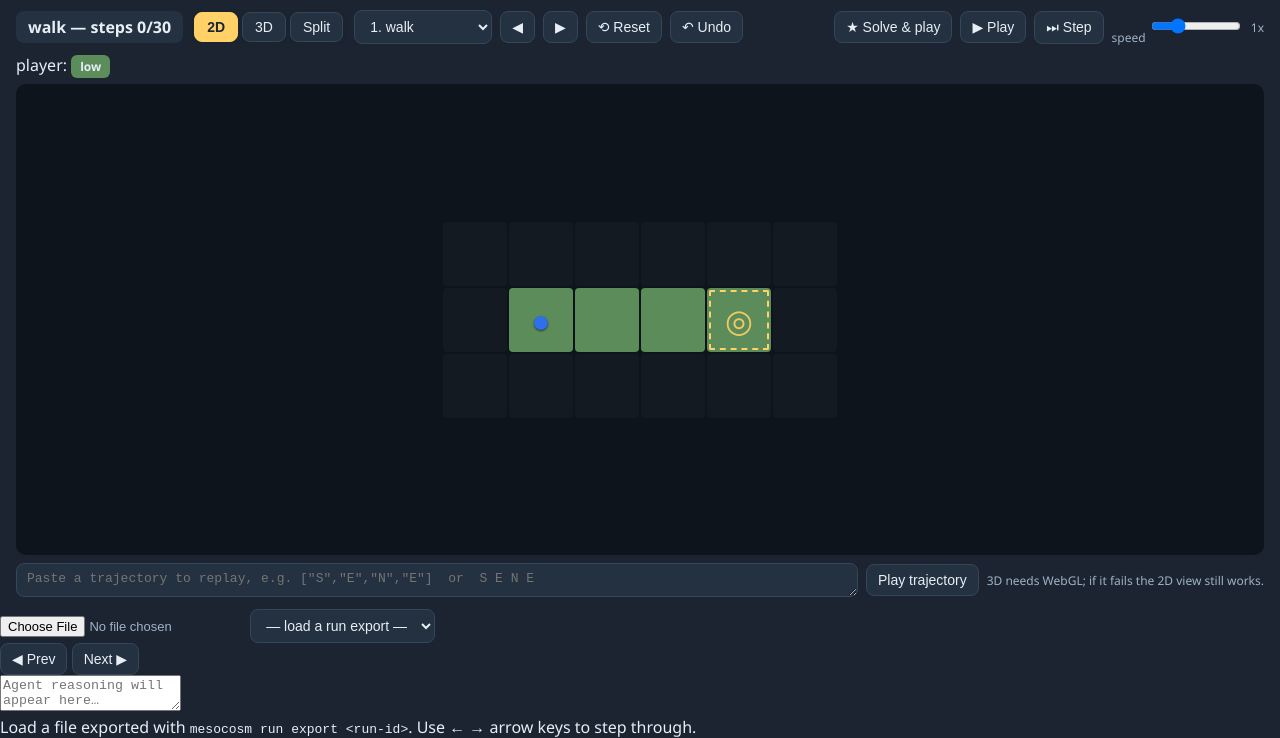
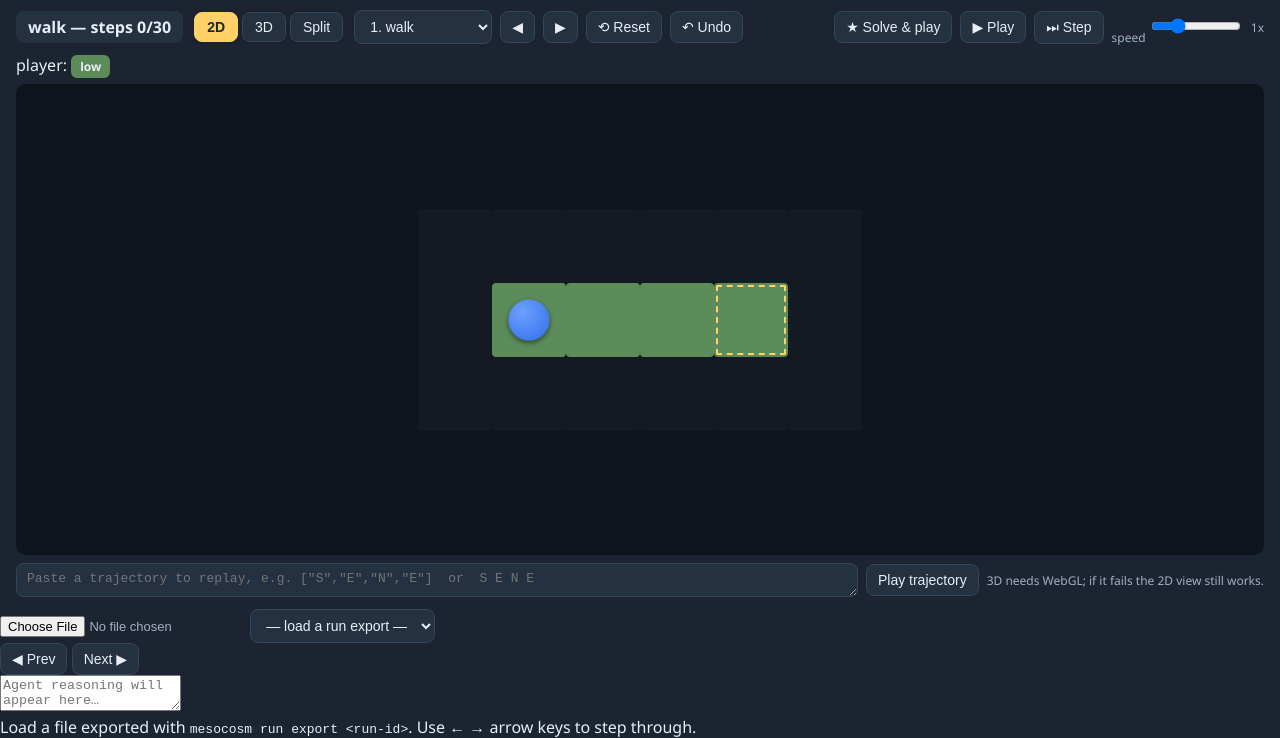
Before and after one commit to jvarzali/Sokoban-Environment, a plain HTML site: page frontend/index.html in a window 1280 px wide. Shown: the part 62-800 px from the top of the page. Drawn offline with nearby package versions, Linux system fonts and the light colour scheme.

Commit message:
improved visuals and animation in 2d

```diff
--- a/frontend/app.js
+++ b/frontend/app.js
@@ -29,7 +29,7 @@ function loadMap(i) {
   engine = new Sokoban(MAPS[mapIndex]);
   history = [];
   $("mapSelect").value = String(mapIndex);
-  view2d.render(engine);
+  view2d.build(engine);
   if (view3d) view3d.build(engine);
   updateHud(null);
 }
@@ -40,7 +40,7 @@ function doMove(dir, animated) {
   const ok = engine.move(dir);
   if (!ok) { if (!playing) flash(); return false; }
   history.push(before);
-  view2d.render(engine);
+  if (animated) view2d.animate(before); else view2d.build(engine);
   if (view3d) { if (animated) view3d.animate(before); else view3d.build(engine); }
   updateHud(null);
   if (engine.won) stopPlayback();
@@ -51,7 +51,7 @@ function undo() {
   stopPlayback();
   if (!history.length) return;
   engine.restore(history.pop());
-  view2d.render(engine);
+  view2d.build(engine);
   if (view3d) view3d.build(engine);
   updateHud(null);
 }
@@ -94,7 +94,7 @@ function setMode(m) {
     b.classList.toggle("active", b.dataset.mode === m));
   // views need a re-measure once their panel is visible
   requestAnimationFrame(() => {
-    view2d.render(engine);
+    view2d.build(engine);
     if (view3d) view3d.resize();
   });
 }
@@ -169,7 +169,9 @@ function init() {
   $("speed").addEventListener("input", (e) => {
     speed = Number(e.target.value);
     $("speedVal").textContent = `${speed}x`;
-    if (view3d) view3d.moveDur = Math.min(0.32, (interval() * 0.9) / 1000);
+    const dur = Math.min(0.32, (interval() * 0.9) / 1000);
+    view2d.moveDur = dur;
+    if (view3d) view3d.moveDur = dur;
   });
   $("playTraj").addEventListener("click", () => {
     const raw = $("traj").value.trim();
@@ -190,7 +192,7 @@ function init() {
     if (dir) { e.preventDefault(); if (!playing) doMove(dir, true); }
   });
   window.addEventListener("resize", () => {
-    view2d.render(engine);
+    view2d.build(engine);
     if (view3d) view3d.resize();
   });
 
--- a/frontend/index.html
+++ b/frontend/index.html
@@ -45,19 +45,32 @@
   #viewport { position: relative; width: 100%; height: 100%; }
   #viewport canvas { display: block; }
 
-  #board { display: grid; gap: 2px; }
-  .tile { display: flex; align-items: center; justify-content: center; border-radius: 4px; position: relative; line-height: 1; user-select: none; }
-  .low { background: var(--low); }
-  .high { background: var(--high); box-shadow: inset 0 3px 0 rgba(255,255,255,.18), inset 0 -4px 6px rgba(0,0,0,.35); }
-  .wall { background: var(--wall); }
-  .goal { outline: 2px dashed var(--accent); outline-offset: -4px; }
-  .player { color: var(--player); text-shadow: 0 1px 2px rgba(0,0,0,.6); }
-  .player.phigh { color: #7fb0ff; }
-  .box { color: var(--box); filter: drop-shadow(0 2px 1px rgba(0,0,0,.5)); }
-  .box.onhigh { color: #4a2c12; }
-  .tile.onbox { box-shadow: inset 0 0 0 3px var(--box); }   /* player standing on a box */
-  .ramp { color: #2a2a2a; font-weight: 700; opacity: .85; }
-  .goalring { color: var(--accent); opacity: .9; }
+  #board { position: relative; }
+  /* static terrain tiles */
+  .t2d { position: absolute; border-radius: 4px; box-sizing: border-box; }
+  .t2d.low { background: var(--low); }
+  .t2d.high { background: var(--high); box-shadow: inset 0 3px 0 rgba(255,255,255,.18), inset 0 -4px 6px rgba(0,0,0,.35); }
+  .t2d.wall { background: var(--wall); }
+  .t2d.goal { outline: 2px dashed var(--accent); outline-offset: -4px; }
+  /* moving entities (absolutely positioned, slide via transform transitions) */
+  .e2d { position: absolute; left: 0; top: 0; will-change: transform; }
+  .box2d {
+    background: var(--box); border-radius: 6px;
+    box-shadow: inset 0 4px 0 rgba(255,255,255,.16), inset 0 -6px 9px rgba(0,0,0,.42), 0 2px 4px rgba(0,0,0,.45);
+    z-index: 2;
+  }
+  .box2d.onhigh { background: #5e3a1b; }
+  .player2d {
+    border-radius: 50%; z-index: 3;
+    background: radial-gradient(circle at 35% 30%, #6ea0ff, var(--player));
+    box-shadow: 0 2px 5px rgba(0,0,0,.55);
+  }
+  .player2d.phigh { background: radial-gradient(circle at 35% 30%, #cfe0ff, #7fb0ff); }
+  .ramp2d {
+    display: flex; align-items: center; justify-content: center;
+    background: #6b7785; color: #1a2330; font-weight: 800; border-radius: 5px; z-index: 1;
+    box-shadow: inset 0 2px 0 rgba(255,255,255,.18), 0 1px 2px rgba(0,0,0,.4);
+  }
 
   .traj { display: flex; gap: 8px; align-items: center; padding: 8px 16px 12px; }
   .traj textarea {
--- a/frontend/view2d.js
+++ b/frontend/view2d.js
@@ -1,62 +1,136 @@
-// view2d.js - top-down 2D renderer. Reads engine state and paints a CSS grid
-// into the given board element. Stateless: app.js calls render() after changes.
+// view2d.js - top-down 2D renderer with smooth movement.
+// A static terrain layer is drawn once per map; the player, boxes, and ramps are
+// persistent absolutely-positioned elements that slide between cells via CSS
+// transitions (so nothing teleports). build() snaps instantly; animate(before)
+// tweens whatever moved, mirroring view3d's API.
 const ARROW = { N: "↑", E: "→", S: "↓", W: "←" };
 
 export class View2D {
   constructor(boardEl) {
     this.boardEl = boardEl;
+    this.engine = null;
+    this.cell = 40;
+    this.moveDur = 0.32;
+    this.boxEls = new Map();   // "r,c" -> element
+    this.rampEls = new Map();  // "r,c" -> element
+    this.playerEl = null;
   }
 
-  maxCols(g) { return Math.max(...g.rowlen); }
+  _fit() {
+    const cols = Math.max(...this.engine.rowlen), rows = this.engine.nrows;
+    const parent = this.boardEl.parentElement;
+    const avail = parent ? Math.min(parent.clientWidth - 24, parent.clientHeight - 24) : 480;
+    this.cols = cols; this.rows = rows;
+    this.cell = Math.max(20, Math.min(76, Math.floor((avail || 480) / Math.max(rows, cols))));
+    this.boardEl.style.position = "relative";
+    this.boardEl.style.width = `${cols * this.cell}px`;
+    this.boardEl.style.height = `${rows * this.cell}px`;
+  }
 
-  render(g) {
-    const cols = this.maxCols(g);
-    // Fit to the panel; fall back to a sensible size before layout settles.
-    const avail = this.boardEl.parentElement
-      ? Math.min(this.boardEl.parentElement.clientWidth - 24,
-                 this.boardEl.parentElement.clientHeight - 24)
-      : 520;
-    const cell = Math.max(22, Math.min(64, Math.floor((avail || 520) / Math.max(g.nrows, cols))));
-    this.boardEl.style.gridTemplateColumns = `repeat(${cols}, ${cell}px)`;
+  // entity element sized as a fraction of the cell, transitions off until placed
+  _entity(cls, frac) {
+    const el = document.createElement("div");
+    el.className = "e2d " + cls;
+    const s = Math.round(this.cell * frac);
+    el._sz = s;
+    el.style.width = el.style.height = `${s}px`;
+    el.style.transition = "none";
+    return el;
+  }
+
+  _place(el, r, c) {
+    const off = (this.cell - el._sz) / 2;
+    el.style.transform = `translate(${c * this.cell + off}px, ${r * this.cell + off}px)`;
+  }
+
+  _enableTransitions() {
+    const t = `transform ${this.moveDur}s ease-in-out`;
+    for (const el of this.boxEls.values()) el.style.transition = t;
+    for (const el of this.rampEls.values()) el.style.transition = t;
+    if (this.playerEl) this.playerEl.style.transition = t;
+  }
+
+  _tintPlayer() {
+    this.playerEl.classList.toggle("phigh", this.engine.stand(this.engine.player) >= 2);
+  }
+
+  // full instant (re)build: static terrain + fresh entities at current state
+  build(engine) {
+    this.engine = engine;
+    this._fit();
     this.boardEl.innerHTML = "";
-    for (let r = 0; r < g.nrows; r++) {
-      for (let c = 0; c < cols; c++) {
-        const div = document.createElement("div");
-        div.className = "tile";
-        div.style.width = div.style.height = `${cell}px`;
-        div.style.fontSize = `${Math.floor(cell * 0.5)}px`;
+    this.boxEls.clear(); this.rampEls.clear(); this.playerEl = null;
+    const cell = this.cell;
+
+    for (let r = 0; r < engine.nrows; r++) {
+      for (let c = 0; c < Math.max(...engine.rowlen); c++) {
         const here = [r, c];
-        const t = g.terr(here);
-        const k = `${r},${c}`;
-        const isGoal = g.goal[0] === r && g.goal[1] === c;
-        if (!g.inb(here) || t === "wall") {
-          div.classList.add("wall");
-        } else {
-          div.classList.add(t === "high" ? "high" : "low");
-          if (isGoal) div.classList.add("goal");
-          const playerHere = g.player[0] === r && g.player[1] === c;
-          const boxHere = g.boxes.has(k);
-          if (g.ramps.has(k)) {
-            div.appendChild(span("ramp", ARROW[g.ramps.get(k)]));
-          } else if (playerHere) {
-            // player wins over a box it is standing on; mark the cell as a box top
-            if (boxHere) div.classList.add("onbox");
-            div.appendChild(span("player" + (g.stand([r, c]) >= 2 ? " phigh" : ""), "●"));
-          } else if (boxHere) {
-            div.appendChild(span("box" + (t === "high" ? " onhigh" : ""), "■"));
-          } else if (isGoal) {
-            div.appendChild(span("goalring", "◎"));
-          }
-        }
-        this.boardEl.appendChild(div);
+        const t = engine.terr(here);
+        const tile = document.createElement("div");
+        tile.className = "t2d " + (!engine.inb(here) || t === "wall" ? "wall" : t === "high" ? "high" : "low");
+        tile.style.width = tile.style.height = `${cell}px`;
+        tile.style.left = `${c * cell}px`;
+        tile.style.top = `${r * cell}px`;
+        if (engine.goal[0] === r && engine.goal[1] === c) tile.classList.add("goal");
+        this.boardEl.appendChild(tile);
       }
+    }
+
+    for (const [k, dir] of engine.ramps) {
+      const el = this._entity("ramp2d", 0.78);
+      el.textContent = ARROW[dir];
+      el.style.fontSize = `${Math.floor(cell * 0.5)}px`;
+      const [r, c] = k.split(",").map(Number);
+      this._place(el, r, c);
+      this.boardEl.appendChild(el);
+      this.rampEls.set(k, el);
+    }
+    for (const k of engine.boxes) {
+      const [r, c] = k.split(",").map(Number);
+      const el = this._entity("box2d", 0.86);
+      if (engine.terr([r, c]) === "high") el.classList.add("onhigh");
+      this._place(el, r, c);
+      this.boardEl.appendChild(el);
+      this.boxEls.set(k, el);
+    }
+    const p = this._entity("player2d", 0.56);
+    this.playerEl = p;
+    this._place(p, engine.player[0], engine.player[1]);
+    this.boardEl.appendChild(p);
+    this._tintPlayer();
+
+    // turn transitions on after this frame so the initial layout doesn't animate
+    requestAnimationFrame(() => this._enableTransitions());
+  }
+
+  // tween whatever changed between the pre-move snapshot and the current state
+  animate(before) {
+    const e = this.engine;
+    this._enableTransitions();   // also picks up any speed change
+
+    this._place(this.playerEl, e.player[0], e.player[1]);
+    this._tintPlayer();
+
+    const boxFrom = [...before.boxes].find((k) => !e.boxes.has(k));
+    const boxTo = [...e.boxes].find((k) => !before.boxes.has(k));
+    if (boxFrom && boxTo && this.boxEls.has(boxFrom)) {
+      const el = this.boxEls.get(boxFrom);
+      this.boxEls.delete(boxFrom);
+      this.boxEls.set(boxTo, el);
+      const [r, c] = boxTo.split(",").map(Number);
+      el.classList.toggle("onhigh", e.terr([r, c]) === "high");
+      this._place(el, r, c);
+    }
+
+    let rampFrom = null, rampTo = null;
+    for (const k of before.ramps.keys()) if (!e.ramps.has(k)) rampFrom = k;
+    for (const k of e.ramps.keys()) if (!before.ramps.has(k)) rampTo = k;
+    if (rampFrom && rampTo && this.rampEls.has(rampFrom)) {
+      const el = this.rampEls.get(rampFrom);
+      this.rampEls.delete(rampFrom);
+      this.rampEls.set(rampTo, el);
+      const [r, c] = rampTo.split(",").map(Number);
+      this._place(el, r, c);
     }
   }
 }
-
-function span(cls, text) {
-  const s = document.createElement("span");
-  s.className = cls;
-  s.textContent = text;
-  return s;
-}
```
